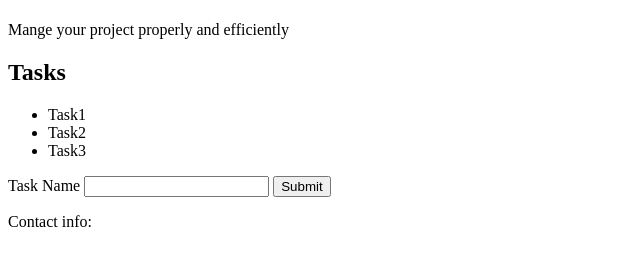
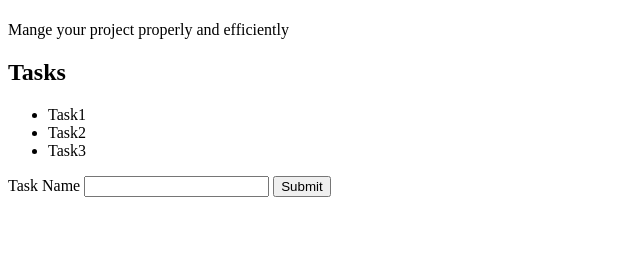
Before and after one commit to LamLe0991/project-management, a plain HTML site: page index.html in a window 1280 px wide. Shown: the part 59-324 px from the top of the page, without its empty margins (0-640 px from the left). Drawn offline with Linux system fonts and the light colour scheme.

Commit message:
Revert "add footer"
This reverts commit 2f26c6b083c732906f1e295149f418debe25522e.

```diff
--- a/index.html
+++ b/index.html
@@ -21,8 +21,5 @@
     <input type="text">
     <button>Submit</button>
    </form>
-   <footer>
-        <p>Contact info: <a href="lamdaphata@daphata.com"></a></p>
-   </footer>
 </body>
 </html>
```
